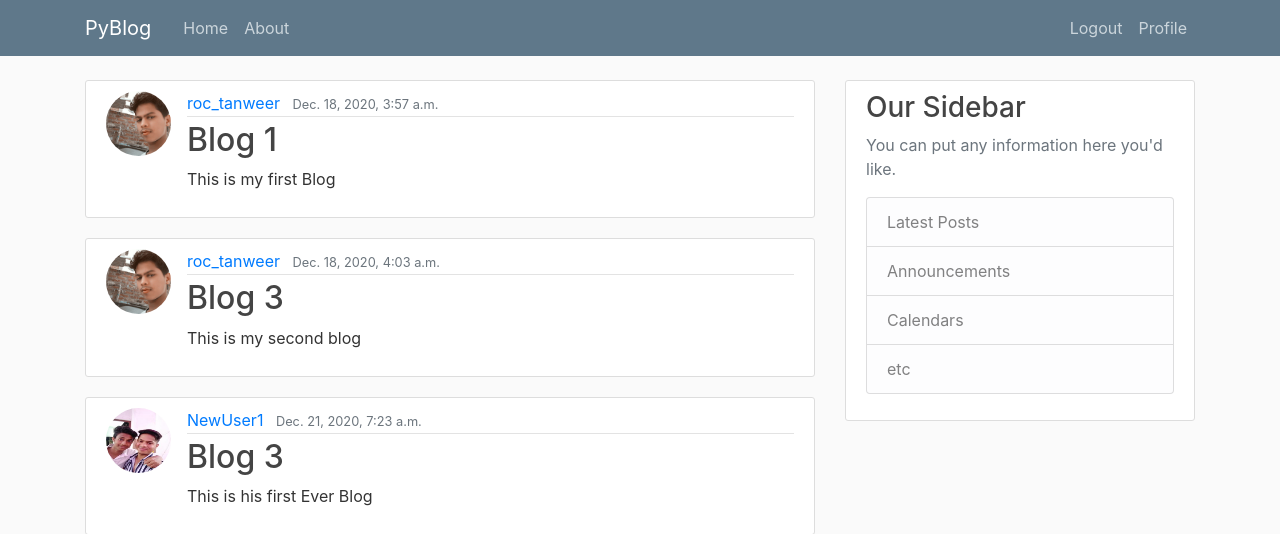
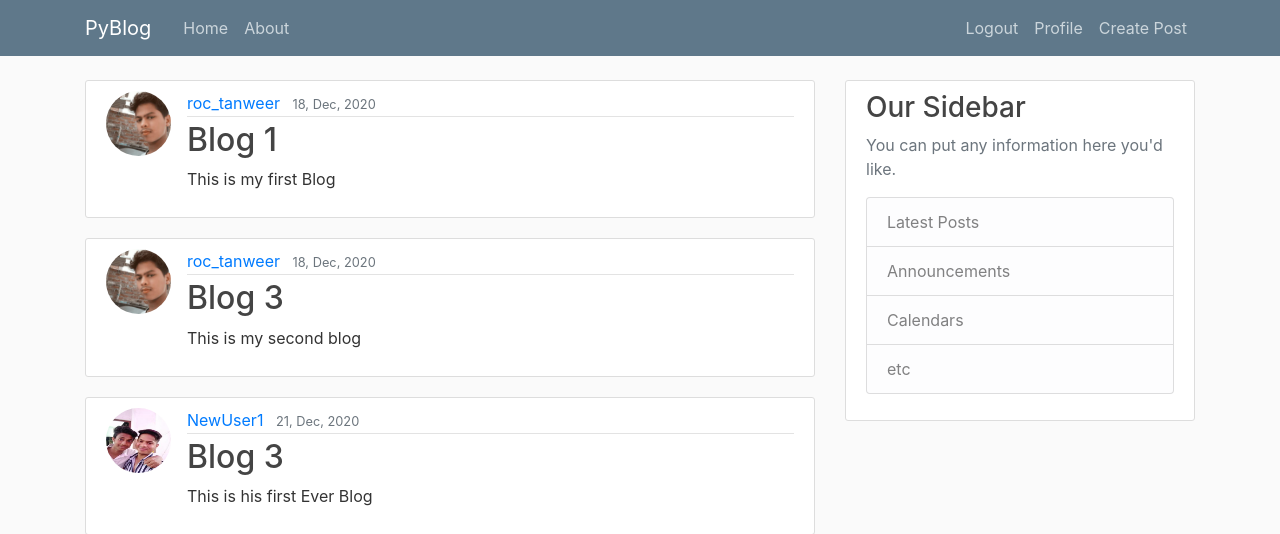
Before and after one commit to RocTanweer/PyBlog, a Django app: page / in a window 1280 px wide. Shown: the top 534 px of the page. Run offline with Django 3.2, Linux system fonts and the light colour scheme; a user stored in the database is signed in; data comes from the database, SQL or seed files in the repository; both versions use the stored data as it was after the commit; some libraries are stand-ins or nearby versions.

Commit message:
updated some template according to changes in veiws and url pattern

```diff
--- a/PyBlog/Blog/templates/Blog/base.html
+++ b/PyBlog/Blog/templates/Blog/base.html
@@ -40,6 +40,7 @@
                         {% if user.is_authenticated %}
                             <a class="nav-item nav-link" href="{% url 'logout' %}">Logout</a>
                             <a class="nav-item nav-link" href="{% url 'profile' %}">Profile</a>
+                            <a class="nav-item nav-link" href="{% url 'post-create' %}">Create Post</a>
                         {% else %}
                             <a class="nav-item nav-link" href="{% url 'login' %}">Login</a>
                             <a class="nav-item nav-link" href="{% url 'register' %}">Register</a>
--- a/PyBlog/Blog/templates/Blog/home.html
+++ b/PyBlog/Blog/templates/Blog/home.html
@@ -6,7 +6,7 @@
     <div class="media-body">
         <div class="article-metadata">
             <a class="mr-2" href="#">{{ post.author }}</a>
-            <small class="text-muted">{{ post.date_posted }}</small>
+            <small class="text-muted">{{ post.date_posted|date:'d, M, Y' }}</small>
         </div>
         <h2><a class="article-title" href="{% url 'post-detail' post.id %}">{{ post.title }}</a></h2>
         <p class="article-content">{{ post.content }}</p>
```
Also changed, not shown: PyBlog/db.sqlite3, PyBlog/media/profile_pics/120162156_421740735461344_8039742552727426393_o.jpg (added), PyBlog/media/profile_pics/pic.jpg.
